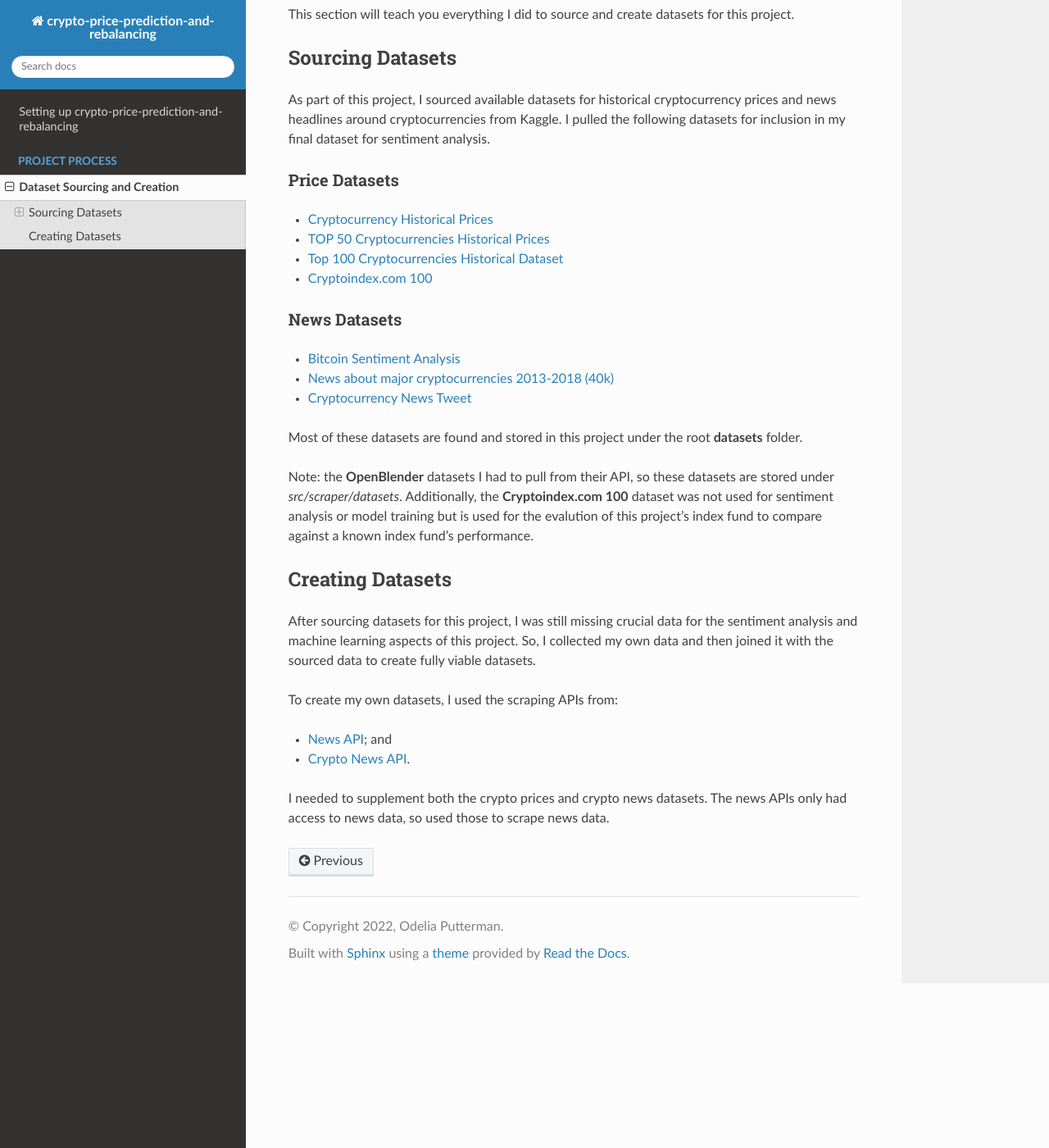
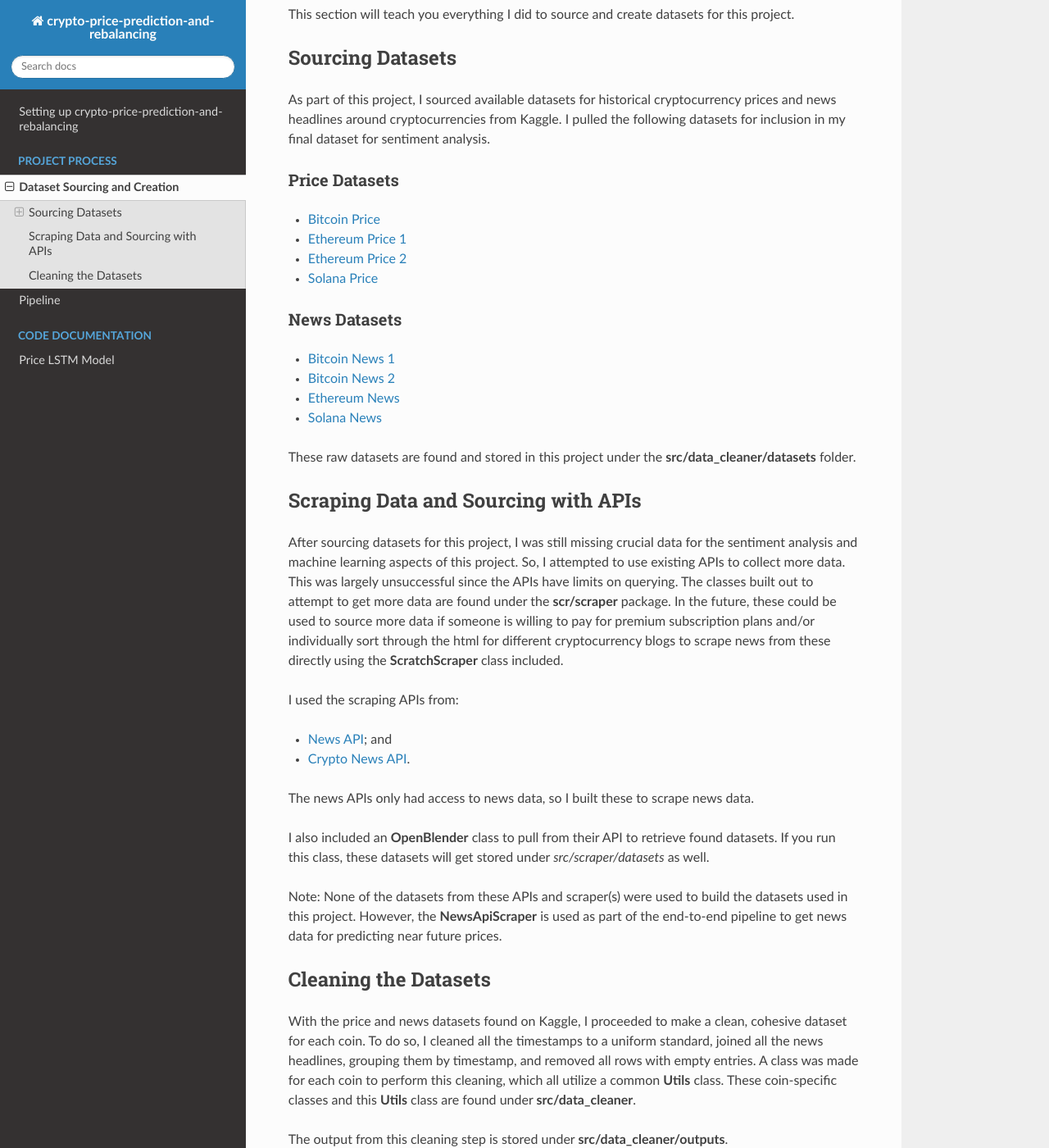
Before and after one commit to odeliap/crypto-price-prediction-and-rebalancing, a Sphinx documentation site: the page built from docs/source/datasets.rst, in a window 1280 px wide and 1400 px high, scrolled down 274 px. Shown: the whole window at 82% size. Built offline with Sphinx 7.4.7 and the Read the Docs theme 2.0.0, drawn with Linux system fonts in a browser that asks for light colours.

Commit message:
add more documentation and set required libraries version numbers

```diff
--- a/docs/source/datasets.rst
+++ b/docs/source/datasets.rst
@@ -21,58 +21,68 @@ cryptocurrencies from Kaggle. I pulled the following datasets for inclusion in m
 Price Datasets
 ~~~~~~~~~~~~~~~
 
-* `Cryptocurrency Historical Prices`_
-
-* `TOP 50 Cryptocurrencies Historical Prices`_
-
-* `Top 100 Cryptocurrencies Historical Dataset`_
-
-* `Cryptoindex.com 100`_
-
+* `Bitcoin Price`_
+* `Ethereum Price 1`_
+* `Ethereum Price 2`_
+* `Solana Price`_
 
 News Datasets
 ~~~~~~~~~~~~~~
 
-* `Bitcoin Sentiment Analysis`_
+* `Bitcoin News 1`_
+* `Bitcoin News 2`_
+* `Ethereum News`_
+* `Solana News`_
 
-* `News about major cryptocurrencies 2013-2018 (40k)`_
-
-* `Cryptocurrency News Tweet`_
-
-Most of these datasets are found and stored in this project under the root **datasets** folder.
-
-Note: the **OpenBlender** datasets I had to pull from their API, so these datasets are stored under
-*src/scraper/datasets*. Additionally, the **Cryptoindex.com 100** dataset was not used for sentiment analysis or
-model training but is used for the evalution of this project's index fund to compare against a known index fund's
-performance.
+These raw datasets are found and stored in this project under the **src/data_cleaner/datasets** folder.
 
 
 .. _creatingdatasets:
 
-Creating Datasets
-------------------
+Scraping Data and Sourcing with APIs
+------------------------------------
 
 After sourcing datasets for this project, I was still missing crucial data for the sentiment analysis and machine
-learning aspects of this project. So, I collected my own data and then joined it with the sourced data to create fully
-viable datasets.
+learning aspects of this project. So, I attempted to use existing APIs to collect more data. This was largely
+unsuccessful since the APIs have limits on querying. The classes built out to attempt to get more data are found under
+the **scr/scraper** package. In the future, these could be used to source more data if someone is willing to pay for
+premium subscription plans and/or individually sort through the html for different cryptocurrency blogs to scrape news
+from these directly using the **ScratchScraper** class included.
 
-To create my own datasets, I used the scraping APIs from:
+I used the scraping APIs from:
 
 * `News API`_; and
 * `Crypto News API`_.
 
-I needed to supplement both the crypto prices and crypto news datasets. The news APIs only had access to news data, so
-used those to scrape news data.
+The news APIs only had access to news data, so I built these to scrape news data.
+
+I also included an **OpenBlender** class to pull from their API to retrieve found datasets. If you run this class,
+these datasets will get stored under *src/scraper/datasets* as well.
+
+Note: None of the datasets from these APIs and scraper(s) were used to build the datasets used in this project.
+However, the **NewsApiScraper** is used as part of the end-to-end pipeline to get news data for predicting near future
+prices.
+
+Cleaning the Datasets
+---------------------
+
+With the price and news datasets found on Kaggle, I proceeded to make a clean, cohesive dataset for each coin. To do so,
+I cleaned all the timestamps to a uniform standard, joined all the news headlines, grouping them by timestamp, and
+removed all rows with empty entries. A class was made for each coin to perform this cleaning, which all utilize a common
+**Utils** class. These coin-specific classes and this **Utils** class are found under **src/data_cleaner**.
+
+The output from this cleaning step is stored under **src/data_cleaner/outputs**.
 
 
+.. _Bitcoin News 1: https://www.kaggle.com/datasets/c5e1371384af39901791384a29d20195e0e3d4068b68fb1b12d58caf5a76ff33?select=bitcoin_news_coin_telegraph0.csv
+.. _Bitcoin News 2: https://www.kaggle.com/muhammedabdulazeem/bitcoin-price-prediction
+.. _Ethereum News: https://www.kaggle.com/datasets/mathurinache/ethereum-tweets
+.. _Solana News: https://www.kaggle.com/datasets/aglitoiumarius/rsolana-comments-202001202204
 
-.. _Bitcoin Sentiment Analysis: https://www.kaggle.com/code/codeblogger/bitcoin-sentiment-analysis/data
-.. _Cryptocurrency Historical Prices: https://www.kaggle.com/datasets/sudalairajkumar/cryptocurrencypricehistory?resource=download
-.. _TOP 50 Cryptocurrencies Historical Prices: https://www.kaggle.com/datasets/odins0n/top-50-cryptocurrency-historical-prices
-.. _Top 100 Cryptocurrencies Historical Dataset: https://www.kaggle.com/datasets/kaushiksuresh147/top-10-cryptocurrencies-historical-dataset
-.. _News about major cryptocurrencies 2013-2018 (40k): https://www.kaggle.com/datasets/kashnitsky/news-about-major-cryptocurrencies-20132018-40k
+.. _Bitcoin Price: https://www.kaggle.com/datasets/mczielinski/bitcoin-historical-data
+.. _Ethereum Price 1: https://www.kaggle.com/datasets/ranugadisansagamage/ethereum-crypto-price
+.. _Ethereum Price 2: https://www.kaggle.com/datasets/psycon/ethusdt-2017-to-2022
+.. _Solana Price: https://www.kaggle.com/datasets/varpit94/solana-data
 
 .. _News API: https://newsapi.org
 .. _Crypto News API: https://cryptonews-api.com
-.. _Cryptoindex.com 100: https://openblender.io/#/search
-.. _Cryptocurrency News Tweet: https://openblender.io/#/search
```
Also changed, not shown: docs/source/beforeyoubegin.rst (+5 -5 lines), docs/source/index.rst (+7 -0 lines), docs/source/pipeline.rst (added, +25 -0 lines), docs/source/pricelstmmodel.rst (added, +118 -0 lines), requirements.txt (+15 -16 lines), docs/source/images/pipeline.png (added).
